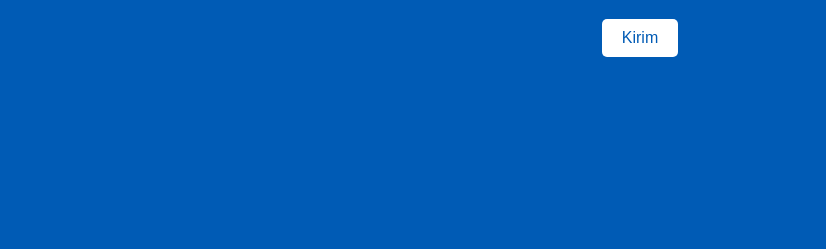
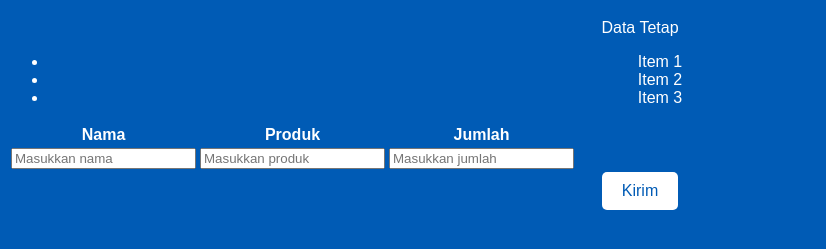
Before and after one commit to bc-legacy/BC-LEGACY, a plain HTML site: page dr-lead.html in a window 1280 px wide. Shown: the part 61-310 px from the top of the page, without its empty margins (0-826 px from the left). Drawn offline with Linux system fonts and the light colour scheme.

Commit message:
Update dr-lead.html

```diff
--- a/dr-lead.html
+++ b/dr-lead.html
@@ -9,6 +9,41 @@
 </head>
 <body>
     <h1>Halaman DR Lead</h1>
-    <button onclick="kirimData()">Kirim</button>
+
+    <!-- Container untuk dua kolom -->
+    <div class="container">
+        <!-- Kolom beku (tidak bisa digeser ke samping) -->
+        <div class="kolom-beku">
+            <p>Data Tetap</p>
+            <ul>
+                <li>Item 1</li>
+                <li>Item 2</li>
+                <li>Item 3</li>
+            </ul>
+        </div>
+
+        <!-- Kolom isian (tabel) -->
+        <div class="kolom-tabel">
+            <div class="table-container">
+                <table>
+                    <thead>
+                        <tr>
+                            <th>Nama</th>
+                            <th>Produk</th>
+                            <th>Jumlah</th>
+                        </tr>
+                    </thead>
+                    <tbody>
+                        <tr>
+                            <td><input type="text" placeholder="Masukkan nama"></td>
+                            <td><input type="text" placeholder="Masukkan produk"></td>
+                            <td><input type="number" placeholder="Masukkan jumlah"></td>
+                        </tr>
+                    </tbody>
+                </table>
+            </div>
+            <button onclick="kirimData()">Kirim</button>
+        </div>
+    </div>
 </body>
 </html>
```
